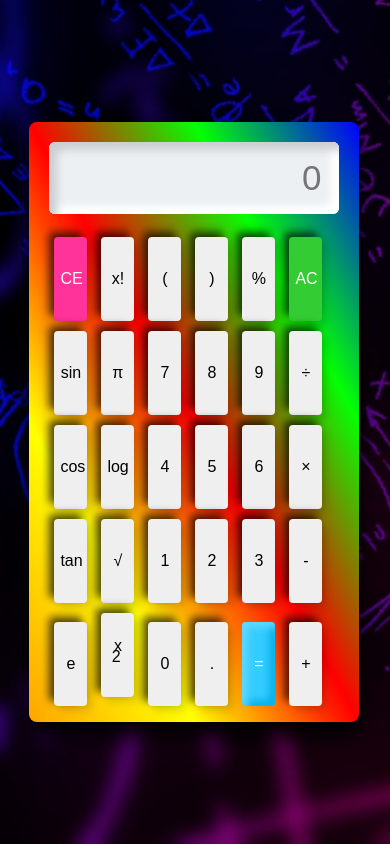
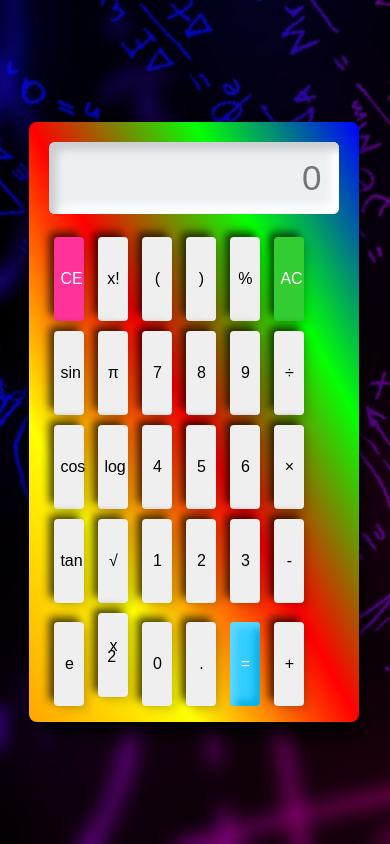
Before and after one commit to JaxTheCodex/Scientific-Calculator, a plain HTML site: page index.html in a window 390 px wide. Drawn offline with Linux system fonts and the light colour scheme.

Commit message:
Update style.css
Updated style.css

```diff
--- a/style.css
+++ b/style.css
@@ -115,7 +115,7 @@ body {
         box-shadow:0px 13px 20px #000000;
     }
     .row button {
-        width: 33px;
+        width: 30px;
         height: 84px;
         font-size: 16px;
     }
```
